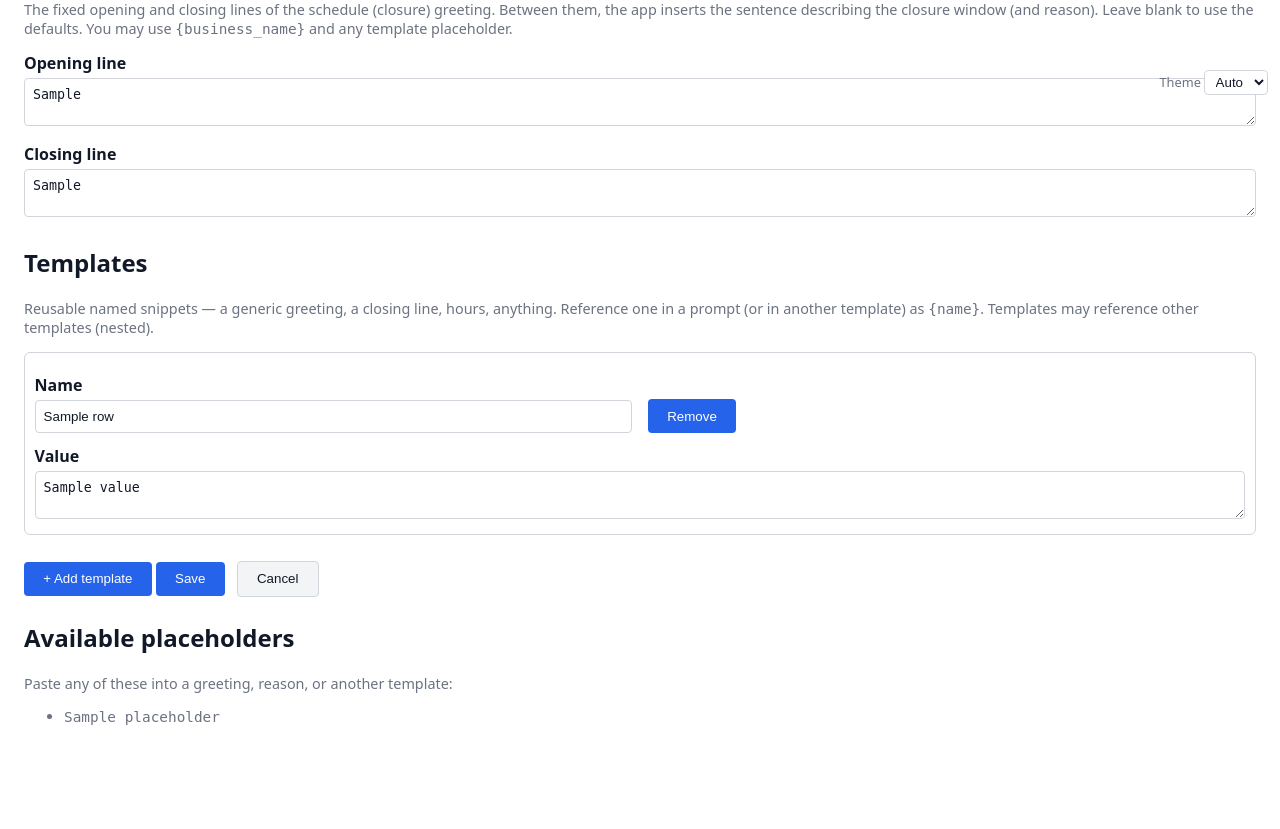
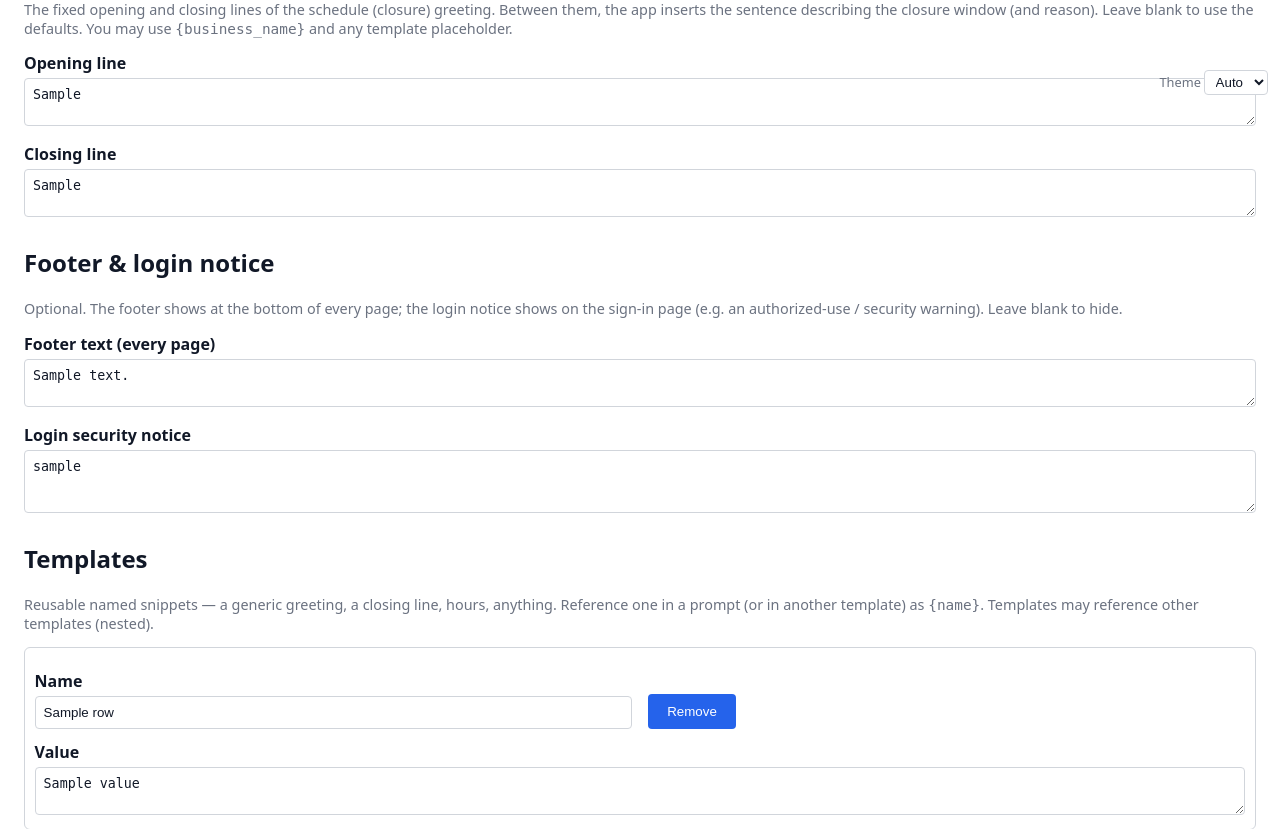
Before and after one commit to brett6320/fpbx_ivr_manager, a Python web app: template app/web/templates/business.html in a window 1280 px wide. Shown: the part 693-1522 px from the top of the page. Before the commit the page ends 1418 px from the top, so only its background shows below. Run offline with Jinja, Linux system fonts and the light colour scheme; the template is opened without the code that fills it: most values are stand-ins (such as "Sample title", 1, 10 or a date in 2020).

Commit message:
Add configurable site footer + login security notice; narrower login page (#79)
- Business settings gain two optional fields: a footer shown at the bottom of
  every page, and a security/authorized-use notice shown on the sign-in pages
  (primary and break-glass). Both are admin-editable under Business and exposed
  to templates via globals.
- The login pages render in a narrow, centered column instead of full width.

```diff
--- a/app/web/templates/base.html
+++ b/app/web/templates/base.html
@@ -29,6 +29,11 @@
     body { font-family: system-ui, sans-serif; margin: 0; background: var(--bg); color: var(--fg); }
     /* full-width: fill the window, with breathing room at the edges */
     .content { max-width: none; margin: 1.5rem 0; padding: 0 1.5rem; box-sizing: border-box; }
+    /* constrained column for small forms (e.g. the login page) */
+    .narrow { max-width: 420px; margin: 2.5rem auto; }
+    /* site-wide footer */
+    footer.site { border-top: 1px solid var(--border); color: var(--muted); font-size: .85rem;
+                  padding: .9rem 1.5rem; margin-top: 2rem; text-align: center; }
     a { color: var(--accent); }
     /* top nav */
     .nav { border-bottom: 1px solid var(--border); background: var(--panel); position: sticky; top: 0; z-index: 10; }
@@ -148,6 +153,9 @@
 <main class="content">
 {% block body %}{% endblock %}
 </main>
+{% if footer_text is defined and footer_text() %}
+<footer class="site">{{ footer_text() }}</footer>
+{% endif %}
 <div id="confirmModal" class="modal-overlay" hidden role="dialog" aria-modal="true" aria-labelledby="confirmTitle">
   <div class="modal">
     <h2 id="confirmTitle">Please confirm</h2>
--- a/app/web/templates/business.html
+++ b/app/web/templates/business.html
@@ -30,6 +30,15 @@
   <textarea name="closure_opening" rows="2" placeholder="{{ default_opening.replace('{org}', '{business_name}') }}">{{ closure_opening }}</textarea>
   <label>Closing line</label>
   <textarea name="closure_closing" rows="2" placeholder="{{ default_closing }}">{{ closure_closing }}</textarea>
+
+  <h2 style="margin-top:1.5rem;">Footer &amp; login notice</h2>
+  <p class="muted">Optional. The footer shows at the bottom of every page; the
+  login notice shows on the sign-in page (e.g. an authorized-use / security
+  warning). Leave blank to hide.</p>
+  <label>Footer text (every page)</label>
+  <textarea name="footer_text" rows="2" placeholder="© {{ org_fallback }} — internal use only">{{ footer_text_value }}</textarea>
+  <label>Login security notice</label>
+  <textarea name="login_notice" rows="3" placeholder="Authorized access only. Activity is logged and monitored.">{{ login_notice_value }}</textarea>
 
   <h2 style="margin-top:1.5rem;">Templates</h2>
   <p class="muted">Reusable named snippets — a generic greeting, a closing line, hours,
```
Also changed, not shown: app/business.py (+15 -0 lines), app/web/routes.py (+7 -0 lines), app/web/templates/local_login.html (+8 -0 lines), app/web/templates/login.html (+8 -0 lines), tests/test_business.py (+23 -0 lines).
